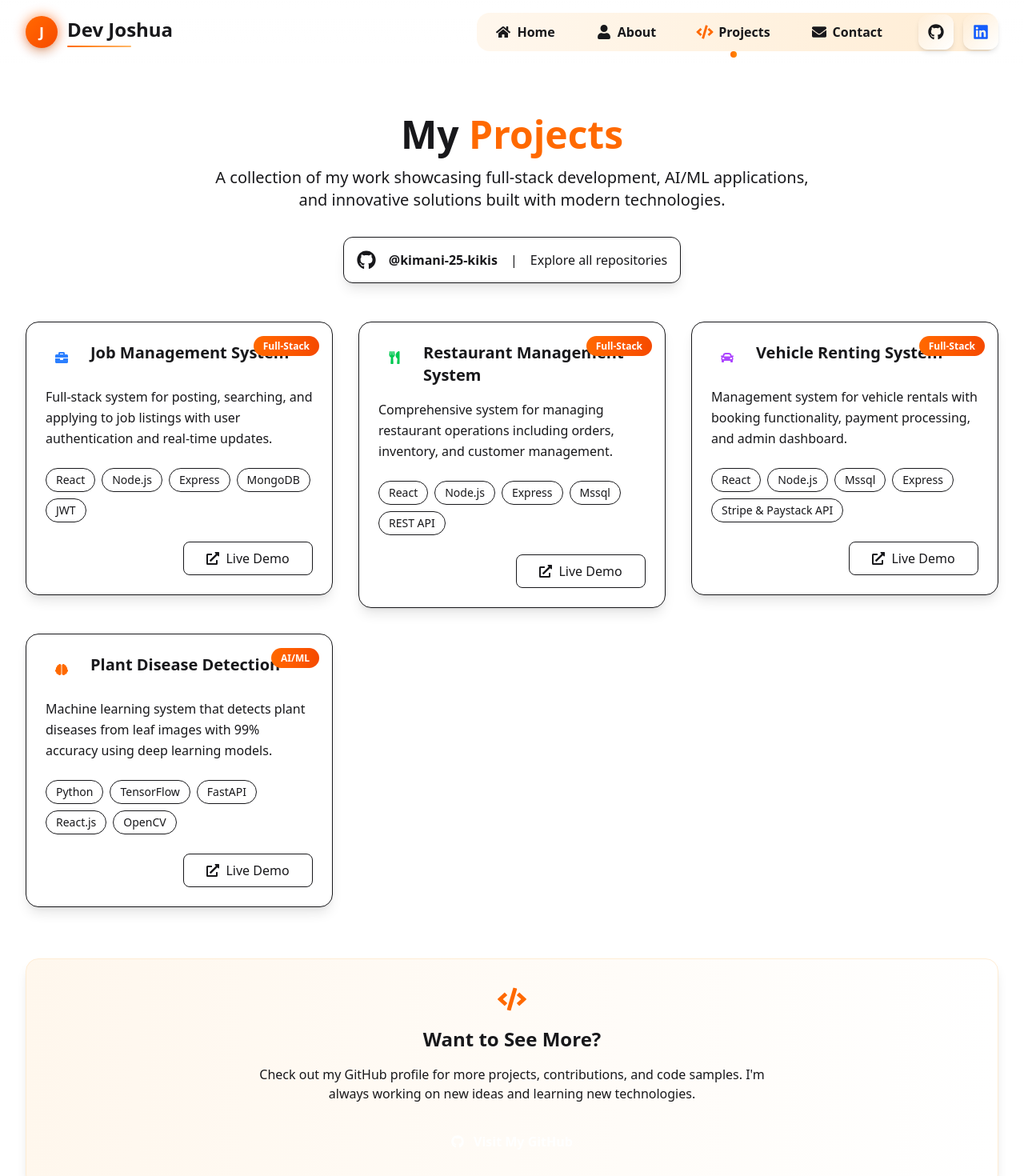
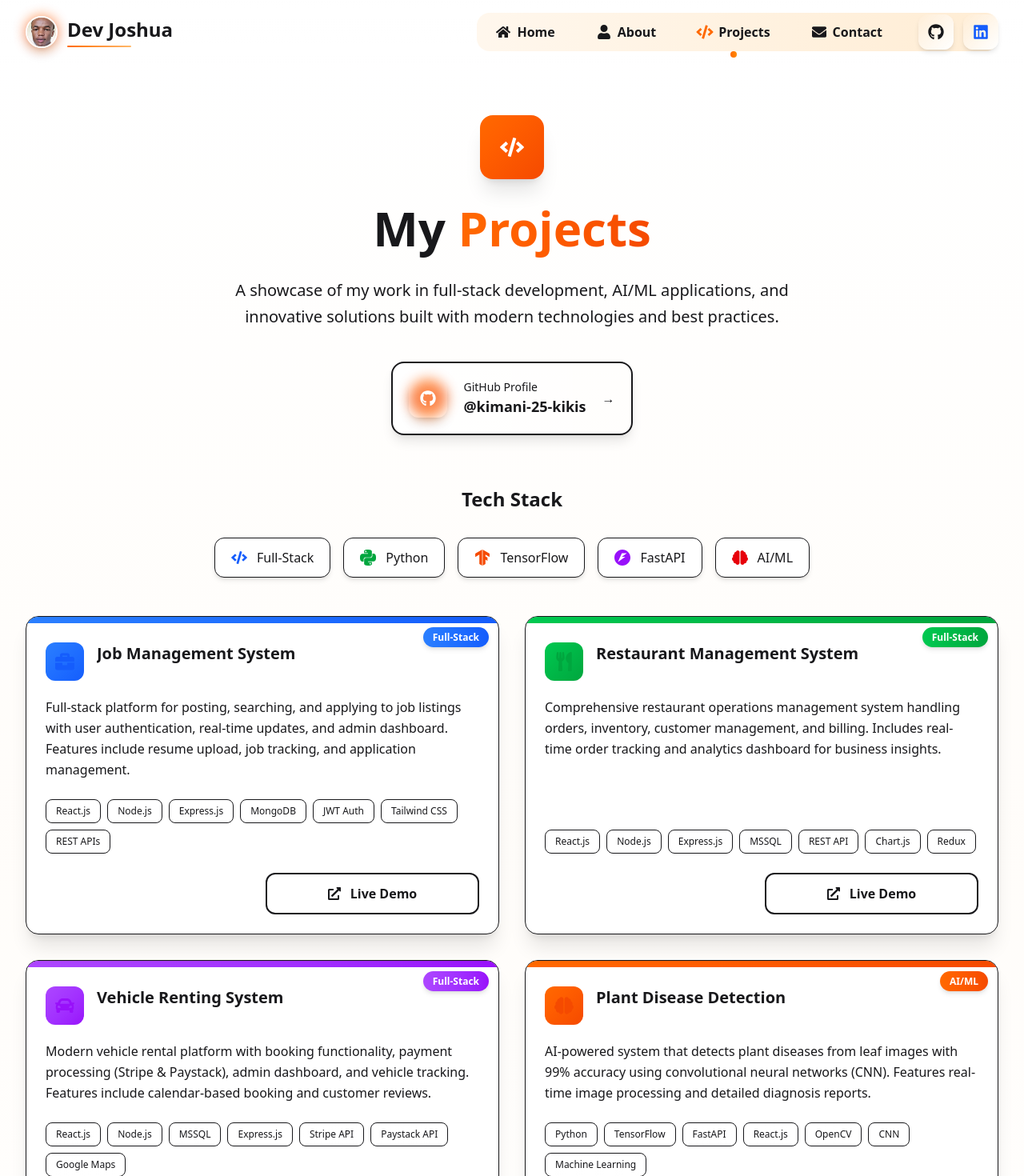
Before and after one commit to kimani-25-kikis/Joshua-Ngigi-Portifolio, a React (Vite) app: page /projects in a window 1280 px wide. Shown: the top 1470 px of the page at 80% size. Built offline with nearby package versions, Linux system fonts and the light colour scheme.

Commit message:
Changed the appearance of the project page

```diff
--- a/src/components/NavBar.tsx
+++ b/src/components/NavBar.tsx
@@ -80,7 +80,7 @@ const NavBar = () => {
       >
         <div className="max-w-7xl mx-auto px-4 sm:px-6 lg:px-8">
           <div className="flex justify-between items-center h-20">
-            {/* Animated Logo */}
+            {/* Animated Logo with Image */}
             <motion.div
               whileHover={{ scale: 1.05 }}
               whileTap={{ scale: 0.95 }}
@@ -88,18 +88,24 @@ const NavBar = () => {
               className="flex items-center space-x-3 cursor-pointer group"
             >
               <div className="relative">
+                {/* Animated background ring */}
                 <motion.div
                   animate={{ rotate: 360 }}
                   transition={{ duration: 8, repeat: Infinity, ease: "linear" }}
                   className="absolute inset-0 bg-gradient-to-r from-orange-500 via-orange-600 to-orange-500 rounded-full blur-sm opacity-70 group-hover:opacity-100"
                 />
-                <div className="relative w-10 h-10 bg-gradient-to-br from-orange-500 to-orange-600 rounded-full flex items-center justify-center shadow-lg group-hover:shadow-orange-300 transition-all duration-300">
-                  <span className="text-white font-bold text-lg">J</span>
+                {/* Image container */}
+                <div className="relative w-10 h-10 rounded-full overflow-hidden border-2 border-white shadow-lg group-hover:shadow-orange-300 transition-all duration-300">
+                  <img
+                    src="/Portfolio1.jpg"
+                    alt="Joshua Kimani"
+                    className="w-full h-full object-cover"
+                  />
                 </div>
               </div>
 
               <div className="flex flex-col">
-                <span className="text-2xl font-bold text-navy-900"> {/* Changed from gradient to solid navy */}
+                <span className="text-2xl font-bold text-navy-900">
                   Dev Joshua
                 </span>
                 <motion.div
@@ -264,15 +270,21 @@ const NavBar = () => {
               transition={{ type: 'spring', damping: 25, stiffness: 200 }}
               className="fixed right-0 top-0 bottom-0 w-full max-w-sm bg-gradient-to-b from-white to-navy-50 shadow-2xl z-50 lg:hidden overflow-y-auto"
             >
-              {/* Header */}
+              {/* Header with Image */}
               <div className="p-6 border-b border-navy-100">
                 <div className="flex items-center justify-between mb-6">
                   <div className="flex items-center space-x-3">
-                    <div className="w-12 h-12 bg-gradient-to-br from-orange-500 to-orange-600 rounded-xl flex items-center justify-center shadow-lg">
-                      <span className="text-white font-bold text-2xl">J</span>
+                    <div className="relative">
+                      <div className="w-12 h-12 rounded-xl overflow-hidden border-2 border-white shadow-lg">
+                        <img
+                          src="/portifolio1.jpeg"
+                          alt="Joshua Kimani"
+                          className="w-full h-full object-cover"
+                        />
+                      </div>
                     </div>
                     <div>
-                      <div className="text-2xl font-bold text-navy-900">Dev Joshua</div> {/* Fixed color here too */}
+                      <div className="text-2xl font-bold text-navy-900">Dev Joshua</div>
                       <div className="text-sm text-navy-600">Full-Stack Developer</div>
                     </div>
                   </div>
--- a/src/pages/HomePage.tsx
+++ b/src/pages/HomePage.tsx
@@ -48,14 +48,14 @@ const skillCategories = [
   },
   {
     name: 'databases',
-    skills: ['MongoDB', 'MySQL', 'SQL', 'PostgreSQL']
+    skills: ['MongoDB', 'MySQL', 'SQL', 'PostgreSQL', 'MssQL']
   },
   {
     name: 'ai',
     skills: ['Machine Learning', 'TensorFlow', 'Data Structures', 'Statistics']
   },
   {
-    name: 'tools',
+    name: 'tools of development',
     skills: ['Agile Development', 'SOLID Principles', 'Domain-Driven Design', 'Testing (BDD)']
   }
 ];
--- a/src/pages/ProjectsPage.tsx
+++ b/src/pages/ProjectsPage.tsx
@@ -1,95 +1,269 @@
-// src/pages/ProjectsPage.tsx
+
 import { motion } from 'framer-motion';
-import ProjectCard from '../components/ProjectCard';
-import { FaGithub, FaCode, FaBrain, FaCar, FaUtensils, FaBriefcase } from 'react-icons/fa';
+//import ProjectCard from '../components/ProjectCard';
+import { FaGithub, FaCode, FaBrain, FaCar, FaUtensils, FaBriefcase, FaExternalLinkAlt } from 'react-icons/fa';
+import { SiPython, SiTensorflow, SiFastapi } from 'react-icons/si';
 
 const ProjectsPage = () => {
   const projects = [
     {
       title: "Job Management System",
-      description: "Full-stack system for posting, searching, and applying to job listings with user authentication and real-time updates.",
-      technologies: ["React", "Node.js", "Express", "MongoDB", "JWT"],
+      description: "Full-stack platform for posting, searching, and applying to job listings with user authentication, real-time updates, and admin dashboard. Features include resume upload, job tracking, and application management.",
+      technologies: ["React.js", "Node.js", "Express.js", "MongoDB", "JWT Auth", "Tailwind CSS", "REST APIs"],
       githubLink: "https://github.com/kimani-25-kikis/Job_Posting_and_application_Frontend.git",
-      icon: <FaBriefcase className="text-blue-500" />,
-      category: "Full-Stack"
+      liveDemoLink: null,
+      icon: <FaBriefcase className="text-blue-600 text-2xl" />,
+      category: "Full-Stack",
+      color: "blue"
     },
     {
       title: "Restaurant Management System",
-      description: "Comprehensive system for managing restaurant operations including orders, inventory, and customer management.",
-      technologies: ["React", "Node.js", "Express", "Mssql", "REST API"],
+      description: "Comprehensive restaurant operations management system handling orders, inventory, customer management, and billing. Includes real-time order tracking and analytics dashboard for business insights.",
+      technologies: ["React.js", "Node.js", "Express.js", "MSSQL", "REST API", "Chart.js", "Redux"],
       githubLink: "https://github.com/kimani-25-kikis/FoodieHubFrontend.git",
-      icon: <FaUtensils className="text-green-500" />,
-      category: "Full-Stack"
+      liveDemoLink: null,
+      icon: <FaUtensils className="text-green-600 text-2xl" />,
+      category: "Full-Stack",
+      color: "green"
     },
     {
       title: "Vehicle Renting System",
-      description: "Management system for vehicle rentals with booking functionality, payment processing, and admin dashboard.",
-      technologies: ["React", "Node.js", "Mssql", "Express", "Stripe & Paystack API"],
+      description: "Modern vehicle rental platform with booking functionality, payment processing (Stripe & Paystack), admin dashboard, and vehicle tracking. Features include calendar-based booking and customer reviews.",
+      technologies: ["React.js", "Node.js", "MSSQL", "Express.js", "Stripe API", "Paystack API", "Google Maps"],
       githubLink: "https://github.com/kimani-25-kikis/Vehicle_Renting_Management_System.git",
-      icon: <FaCar className="text-purple-500" />,
-      category: "Full-Stack"
+      liveDemoLink: null,
+      icon: <FaCar className="text-purple-600 text-2xl" />,
+      category: "Full-Stack",
+      color: "purple"
     },
     {
       title: "Plant Disease Detection",
-      description: "Machine learning system that detects plant diseases from leaf images with 99% accuracy using deep learning models.",
-      technologies: ["Python", "TensorFlow", "FastAPI", "React.js", "OpenCV"],
+      description: "AI-powered system that detects plant diseases from leaf images with 99% accuracy using convolutional neural networks (CNN). Features real-time image processing and detailed diagnosis reports.",
+      technologies: ["Python", "TensorFlow", "FastAPI", "React.js", "OpenCV", "CNN", "Machine Learning"],
       githubLink: "https://github.com/kimani-25-kikis/4th-Project.git",
-      icon: <FaBrain className="text-orange-500" />,
-      category: "AI/ML"
+      liveDemoLink: null,
+      icon: <FaBrain className="text-orange-600 text-2xl" />,
+      category: "AI/ML",
+      color: "orange"
     }
   ];
 
- // const categories = ["All", "Full-Stack", "AI/ML", "Frontend", "Backend"];
+  // Update ProjectCard props interface first
+  interface ProjectCardProps {
+    title: string;
+    description: string;
+    technologies: string[];
+    githubLink: string;
+    liveDemoLink: string | null;
+    icon?: React.ReactNode;
+    category?: string;
+    color?: string;
+  }
+
+  // Updated ProjectCard component
+  const ProjectCard: React.FC<ProjectCardProps> = ({
+    title,
+    description,
+    technologies,
+    githubLink,
+
+    icon,
+    category,
+    color = 'orange'
+  }) => {
+    const colorClasses = {
+      blue: 'from-blue-500 to-blue-600',
+      green: 'from-green-500 to-green-600',
+      purple: 'from-purple-500 to-purple-600',
+      orange: 'from-orange-500 to-orange-600',
+      red: 'from-red-500 to-red-600',
+      indigo: 'from-indigo-500 to-indigo-600'
+    };
+
+    const handleLiveDemo = (e: React.MouseEvent) => {
+      e.preventDefault();
+      alert("Live demo coming soon! Check the GitHub repository for updates.");
+    };
 
     return (
-    <div className="py-20 bg-gradient-to-b from-white to-navy-50">
+      <motion.div
+        initial={{ opacity: 0, y: 20 }}
+        animate={{ opacity: 1, y: 0 }}
+        whileHover={{ y: -8, scale: 1.02 }}
+        transition={{ duration: 0.3 }}
+        className="group relative bg-white rounded-2xl overflow-hidden shadow-xl hover:shadow-2xl border border-navy-100 transition-all duration-300 h-full flex flex-col"
+      >
+        {/* Category Badge - Positioned higher */}
+        {category && (
+          <div className="absolute top-3 right-3 z-10">
+            <span className={`px-3 py-1 bg-gradient-to-r ${colorClasses[color as keyof typeof colorClasses]} text-white text-xs font-bold rounded-full shadow-md`}>
+              {category}
+            </span>
+          </div>
+        )}
+
+        {/* Colored accent bar */}
+        <div className={`h-2 bg-gradient-to-r ${colorClasses[color as keyof typeof colorClasses]}`} />
+
+        <div className="p-6 flex-grow flex flex-col">
+          {/* Icon & Title - Better spacing */}
+          <div className="flex items-start gap-4 mb-5">
+            <div className={`p-3 rounded-xl bg-gradient-to-br ${colorClasses[color as keyof typeof colorClasses]} bg-opacity-10`}>
+              <div className={`text-${color}-600`}>
+                {icon}
+              </div>
+            </div>
+            <div className="flex-1">
+              <h3 className="text-xl font-bold text-navy-900 group-hover:text-orange-500 transition-colors duration-300 line-clamp-2">
+                {title}
+              </h3>
+            </div>
+          </div>
+
+          {/* Description */}
+          <p className="text-navy-600 mb-6 leading-relaxed flex-grow line-clamp-4">
+            {description}
+          </p>
+
+          {/* Technologies */}
+          <div className="flex flex-wrap gap-2 mb-6">
+            {technologies.map((tech, index) => (
+              <span
+                key={index}
+                className="px-3 py-1.5 bg-gradient-to-r from-navy-50 to-white text-navy-700 text-xs font-medium rounded-lg border border-navy-100 hover:border-orange-200 hover:text-orange-600 transition-all duration-200"
+              >
+                {tech}
+              </span>
+            ))}
+          </div>
+
+          {/* Action Buttons */}
+          <div className="flex gap-3 mt-auto">
+            <a
+              href={githubLink}
+              target="_blank"
+              rel="noopener noreferrer"
+              className="flex-1 inline-flex items-center justify-center gap-3 px-4 py-3 bg-navy-900 text-white font-semibold rounded-xl hover:bg-gradient-to-r hover:from-orange-500 hover:to-orange-600 transition-all duration-300 group hover:shadow-lg"
+            >
+              <FaGithub className="group-hover:scale-110 transition-transform" />
+              <span>GitHub</span>
+            </a>
+
+            <button
+              onClick={handleLiveDemo}
+              className="flex-1 inline-flex items-center justify-center gap-3 px-4 py-3 bg-white text-navy-700 border-2 border-navy-200 font-semibold rounded-xl hover:bg-gradient-to-r hover:from-orange-50 hover:to-orange-100 hover:border-orange-300 hover:text-orange-600 transition-all duration-300 group hover:shadow-lg"
+            >
+              <FaExternalLinkAlt className="group-hover:scale-110 transition-transform" />
+              <span>Live Demo</span>
+            </button>
+          </div>
+        </div>
+
+        {/* Hover Effect */}
+        <div className="absolute inset-0 bg-gradient-to-r from-orange-500/0 via-orange-500/0 to-orange-500/0 group-hover:from-orange-500/5 group-hover:via-orange-500/10 group-hover:to-orange-500/5 transition-all duration-500 pointer-events-none rounded-2xl" />
+      </motion.div>
+    );
+  };
+
+  return (
+    <div className="min-h-screen bg-gradient-to-b from-white via-orange-50/30 to-navy-50 py-20">
       <div className="max-w-7xl mx-auto px-4 sm:px-6 lg:px-8">
         {/* Hero Section */}
         <motion.div
           initial={{ opacity: 0, y: 20 }}
           animate={{ opacity: 1, y: 0 }}
-          className="text-center mb-12"
+          className="text-center mb-16"
         >
-          <h1 className="text-5xl font-bold text-navy-900 mb-4">
-            My <span className="text-orange-500">Projects</span>
+          <motion.div
+            initial={{ scale: 0 }}
+            animate={{ scale: 1 }}
+            transition={{ type: 'spring', damping: 20 }}
+            className="inline-block mb-6"
+          >
+            <div className="w-20 h-20 bg-gradient-to-br from-orange-500 to-orange-600 rounded-2xl flex items-center justify-center shadow-xl">
+              <FaCode className="text-white text-3xl" />
+            </div>
+          </motion.div>
+
+          <h1 className="text-5xl sm:text-6xl font-black text-navy-900 mb-6 leading-tight">
+            My <span className="bg-gradient-to-r from-orange-500 to-orange-600 bg-clip-text text-transparent">Projects</span>
           </h1>
-          <p className="text-xl text-navy-600 max-w-3xl mx-auto mb-8">
-            A collection of my work showcasing full-stack development, AI/ML applications,
-            and innovative solutions built with modern technologies.
+
+          <p className="text-xl text-navy-600 max-w-3xl mx-auto mb-10 leading-relaxed">
+            A showcase of my work in full-stack development, AI/ML applications,
+            and innovative solutions built with modern technologies and best practices.
           </p>
 
-          {/* GitHub Stats */}
-          <motion.div
-            initial={{ opacity: 0, scale: 0.9 }}
-            animate={{ opacity: 1, scale: 1 }}
-            transition={{ delay: 0.2 }}
-            className="inline-flex items-center gap-4 bg-white p-4 rounded-xl shadow-lg border border-navy-100"
-          >
-            <FaGithub className="text-navy-700" size={24} />
-            <a
+          {/* GitHub Stats Card */}
+          <motion.a
             href="https://github.com/kimani-25-kikis"
             target="_blank"
             rel="noopener noreferrer"
-              className="text-navy-700 hover:text-orange-500 font-semibold transition-colors"
+            initial={{ opacity: 0, y: 20 }}
+            animate={{ opacity: 1, y: 0 }}
+            transition={{ delay: 0.2 }}
+            whileHover={{ scale: 1.05, y: -5 }}
+            className="inline-flex items-center gap-5 bg-gradient-to-r from-white to-navy-50 p-5 rounded-2xl shadow-lg border-2 border-navy-100 hover:border-orange-300 transition-all duration-300 group"
           >
+            <div className="relative">
+              <motion.div
+                animate={{ rotate: 360 }}
+                transition={{ duration: 8, repeat: Infinity, ease: "linear" }}
+                className="absolute inset-0 bg-gradient-to-r from-orange-500 via-orange-600 to-orange-500 rounded-full blur-sm opacity-70 group-hover:opacity-100"
+              />
+              <div className="relative w-12 h-12 bg-gradient-to-br from-navy-900 to-navy-700 rounded-xl flex items-center justify-center shadow-lg">
+                <FaGithub className="text-white text-xl" />
+              </div>
+            </div>
+
+            <div className="text-left">
+              <div className="text-sm text-navy-500 font-medium">GitHub Profile</div>
+              <div className="text-lg font-bold text-navy-900 group-hover:text-orange-500 transition-colors">
                 @kimani-25-kikis
-            </a>
-            <span className="text-navy-400">|</span>
-            <span className="text-navy-600">Explore all repositories</span>
+              </div>
+            </div>
+
+            <div className="text-navy-300 group-hover:text-orange-400 transition-colors">
+              →
+            </div>
+          </motion.a>
         </motion.div>
+
+        {/* Tech Stack Showcase */}
+        <motion.div
+          initial={{ opacity: 0, y: 20 }}
+          animate={{ opacity: 1, y: 0 }}
+          transition={{ delay: 0.3 }}
+          className="mb-12"
+        >
+          <h2 className="text-2xl font-bold text-navy-900 text-center mb-8">Tech Stack</h2>
+          <div className="flex flex-wrap justify-center gap-4">
+            {[
+              { icon: <FaCode className="text-blue-600 text-xl" />, label: "Full-Stack" },
+              { icon: <SiPython className="text-green-600 text-xl" />, label: "Python" },
+              { icon: <SiTensorflow className="text-orange-600 text-xl" />, label: "TensorFlow" },
+              { icon: <SiFastapi className="text-purple-600 text-xl" />, label: "FastAPI" },
+              { icon: <FaBrain className="text-red-600 text-xl" />, label: "AI/ML" }
+            ].map((tech, index) => (
+              <motion.div
+                key={index}
+                initial={{ opacity: 0, scale: 0 }}
+                animate={{ opacity: 1, scale: 1 }}
+                transition={{ delay: 0.1 * index }}
+                whileHover={{ scale: 1.1, y: -5 }}
+                className="flex items-center gap-3 px-5 py-3 bg-white rounded-xl shadow-md border border-navy-100 hover:shadow-lg transition-all duration-300"
+              >
+                {tech.icon}
+                <span className="font-medium text-navy-700">{tech.label}</span>
+              </motion.div>
+            ))}
+          </div>
         </motion.div>
 
         {/* Projects Grid */}
-        <div className="grid md:grid-cols-2 lg:grid-cols-3 gap-8">
+        <div className="grid md:grid-cols-2 lg:grid-cols-2 gap-8 mb-16">
           {projects.map((project, index) => (
-            <motion.div
-              key={index}
-              initial={{ opacity: 0, y: 20 }}
-              animate={{ opacity: 1, y: 0 }}
-              transition={{ delay: index * 0.1 }}
-            >
-              <ProjectCard {...project} />
-            </motion.div>
+            <ProjectCard key={index} {...project} />
           ))}
         </div>
 
@@ -98,26 +272,48 @@ const ProjectsPage = () => {
           initial={{ opacity: 0, y: 20 }}
           animate={{ opacity: 1, y: 0 }}
           transition={{ delay: 0.8 }}
-          className="mt-16 text-center"
+          className="relative overflow-hidden rounded-3xl"
         >
-          <div className="bg-gradient-to-r from-orange-50 to-white p-8 rounded-2xl border border-orange-100 shadow-lg">
-            <FaCode className="text-4xl text-orange-500 mx-auto mb-4" />
-            <h3 className="text-2xl font-bold text-navy-900 mb-4">
-              Want to See More?
+          <div className="absolute inset-0 bg-gradient-to-r from-orange-500/10 via-orange-500/5 to-orange-500/10" />
+
+          <div className="relative bg-gradient-to-br from-white to-navy-50 p-8 md:p-12 rounded-3xl border-2 border-orange-100 shadow-2xl">
+            <div className="flex flex-col md:flex-row items-center gap-8">
+              <div className="flex-shrink-0">
+                <div className="w-24 h-24 bg-gradient-to-br from-orange-500 to-orange-600 rounded-2xl flex items-center justify-center shadow-xl">
+                  <FaGithub className="text-white text-4xl" />
+                </div>
+              </div>
+
+              <div className="flex-grow text-center md:text-left">
+                <h3 className="text-3xl font-bold text-navy-900 mb-4">
+                  Explore More Projects
                 </h3>
-            <p className="text-navy-600 mb-6 max-w-2xl mx-auto">
-              Check out my GitHub profile for more projects, contributions, and code samples.
-              I'm always working on new ideas and learning new technologies.
+                <p className="text-navy-600 mb-6 text-lg leading-relaxed">
+                  Visit my GitHub to see all my repositories, contributions, and ongoing projects.
+                  I'm constantly learning and building new things with modern technologies.
                 </p>
+
+                <div className="flex flex-col sm:flex-row gap-4">
                   <a
                     href="https://github.com/kimani-25-kikis"
                     target="_blank"
                     rel="noopener noreferrer"
-              className="inline-flex items-center gap-3 px-8 py-3 bg-navy-900 text-white font-semibold rounded-xl hover:bg-orange-500 transition-all duration-300 hover:scale-105"
+                    className="inline-flex items-center justify-center gap-4 px-8 py-4 bg-gradient-to-r from-navy-900 to-navy-800 text-black font-bold rounded-xl hover:from-orange-500 hover:to-orange-600 transition-all duration-300 hover:scale-105 hover:shadow-2xl shadow-lg group"
                   >
-              <FaGithub />
-              Visit My GitHub
+                    <FaGithub className="group-hover:scale-110 transition-transform" />
+                    <span>View GitHub Profile</span>
+                    <span className="group-hover:translate-x-2 transition-transform">→</span>
                   </a>
+
+                  <a
+                    href="/contact"
+                    className="inline-flex items-center justify-center gap-3 px-8 py-4 bg-white text-navy-700 border-2 border-navy-200 font-bold rounded-xl hover:bg-gradient-to-r hover:from-orange-50 hover:to-orange-100 hover:border-orange-300 hover:text-orange-600 transition-all duration-300 hover:scale-105 shadow-lg"
+                  >
+                    <span>Let's Collaborate</span>
+                  </a>
+                </div>
+              </div>
+            </div>
           </div>
         </motion.div>
       </div>
```
Also changed, not shown: public/Portfolio1.jpg (added). Lines whose indentation alone changed are shown as unchanged.
